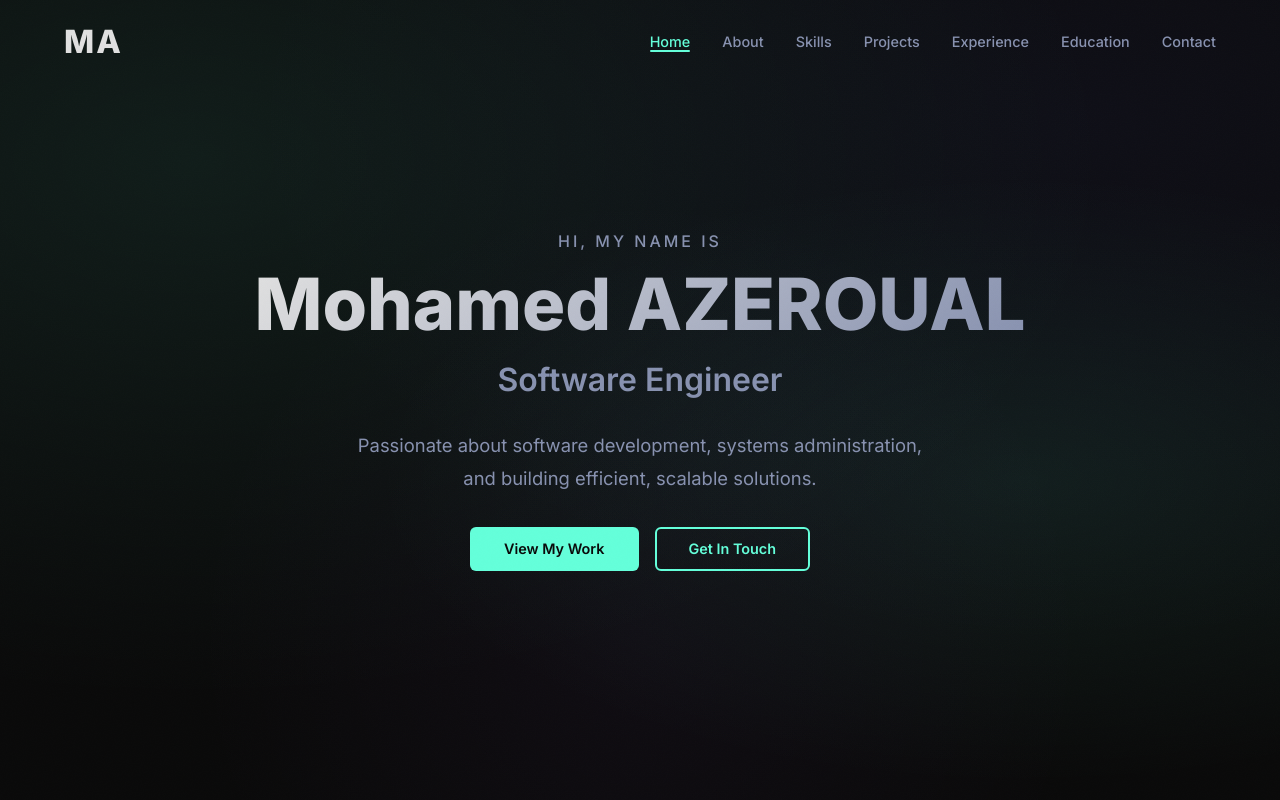
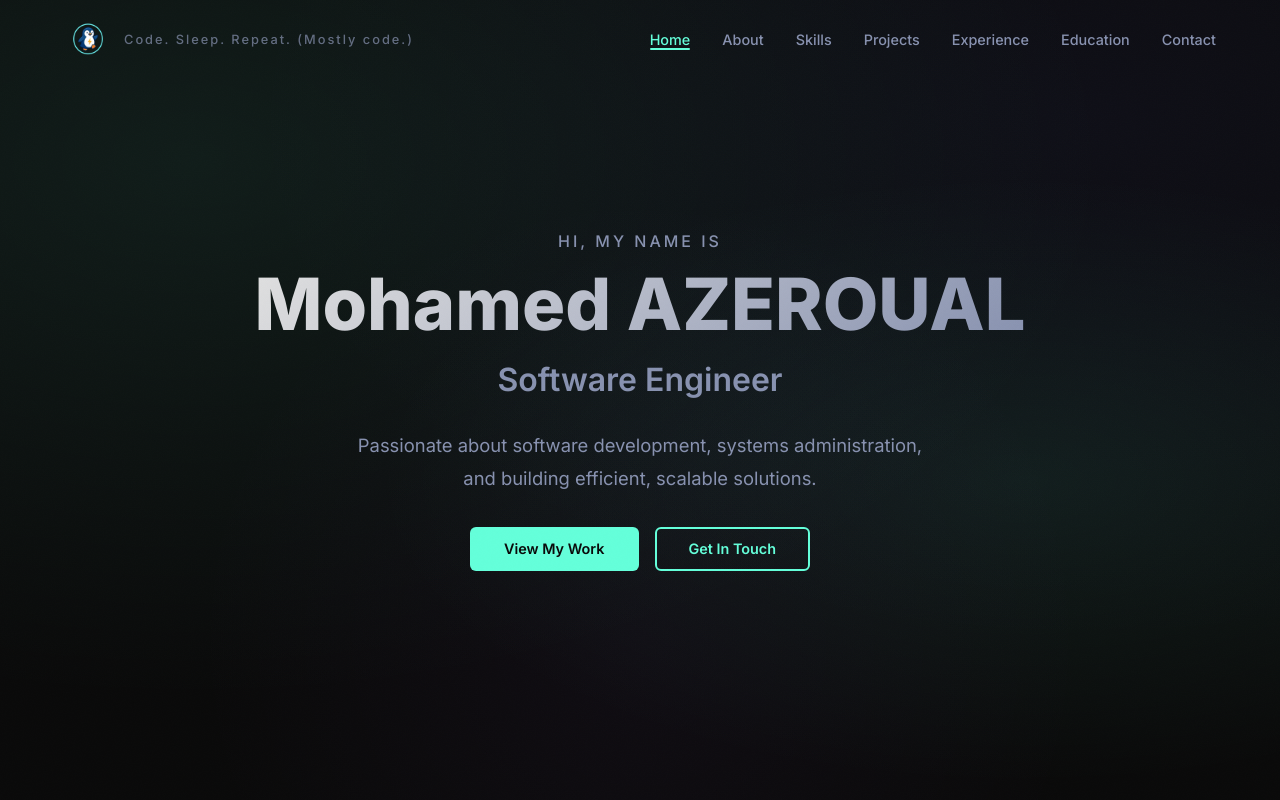
Before and after one commit to voidMed/Portfolio-Website, a React (Vite) app: page / in a window 1280 px wide. Shown: the top 800 px of the page. Built offline with nearby package versions, Linux system fonts and the light colour scheme.

Commit message:
Add random tagline rotation on icon click

```diff
--- a/src/App.css
+++ b/src/App.css
@@ -25,6 +25,8 @@
 }
 
 .nav-brand {
+  display: flex;
+  align-items: center;
   font-size: var(--fs-lg);
   font-weight: var(--fw-800);
   color: var(--clr-text);
@@ -35,6 +37,21 @@
 
 .nav-brand:hover {
   opacity: 0.7;
+}
+
+.nav-logo {
+  block-size: 48px;
+  inline-size: auto;
+  border-radius: var(--radius-sm);
+}
+
+.nav-tagline {
+  font-size: var(--fs-xs);
+  color: var(--clr-text-muted);
+  font-weight: var(--fw-500);
+  margin-inline-start: var(--space-sm);
+  opacity: 0.7;
+  white-space: nowrap;
 }
 
 .nav-links {
--- a/src/components/Navbar.jsx
+++ b/src/components/Navbar.jsx
@@ -10,10 +10,54 @@ const sections = [
   { id: 'contact', label: 'Contact' },
 ];
 
+const taglines = [
+  "If you're reading this, welcome to the chaos.",
+  "Tiny icon, big personality.",
+  "This little guy approves your visit.",
+  "Turning coffee into code ☕",
+  "Building stuff… occasionally breaking it.",
+  "I debug faster than I panic.",
+  "Yes, this portfolio is responsive. Unlike me sometimes.",
+  "Code. Sleep. Repeat. (Mostly code.)",
+  "Still loading my life choices…",
+  "Bug-free? Bold assumption.",
+  "Professional button clicker.",
+  "Ctrl+Z doesn't work in life.",
+  "Powered by coffee & confusion.",
+  "I promise the bugs are features.",
+  "404: Social life not found.",
+  "Currently pretending I know what I'm doing.",
+  "Made with code, chaos, and caffeine.",
+  "Hi there, snooper.",
+  "This means nothing. Enjoy.",
+  "Okay fine, you win.",
+  "Just vibing here.",
+  "404: purpose not found.",
+  "You clicked it. Respect.",
+  "Nice find!",
+  "Still here? Wow.",
+  "This is my favorite pixel.",
+];
+
 export default function Navbar() {
   const [scrolled, setScrolled] = useState(false);
   const [active, setActive] = useState('hero');
   const [menuOpen, setMenuOpen] = useState(false);
+  const [tagline, setTagline] = useState(
+    () => taglines[Math.floor(Math.random() * taglines.length)]
+  );
+
+  const handleBrandClick = (id) => {
+    setMenuOpen(false);
+    document.getElementById(id)?.scrollIntoView({ behavior: 'smooth' });
+    if (Math.random() < 0.6) {
+      let next;
+      do {
+        next = taglines[Math.floor(Math.random() * taglines.length)];
+      } while (next === tagline);
+      setTagline(next);
+    }
+  };
 
   useEffect(() => {
     const onScroll = () => {
@@ -40,8 +84,9 @@ export default function Navbar() {
 
   return (
     <nav className={`navbar ${scrolled ? 'scrolled' : ''}`}>
-      <div className="nav-brand" onClick={() => handleClick('hero')}>
-        MA
+      <div className="nav-brand" onClick={() => handleBrandClick('hero')}>
+        <img src="/image.png" alt="MA" className="nav-logo" />
+          <span className="nav-tagline">{tagline}</span>
       </div>
       <div className={`nav-toggle ${menuOpen ? 'open' : ''}`} onClick={() => setMenuOpen(!menuOpen)}>
         <span></span><span></span><span></span>
```
Also changed, not shown: public/image.png.
